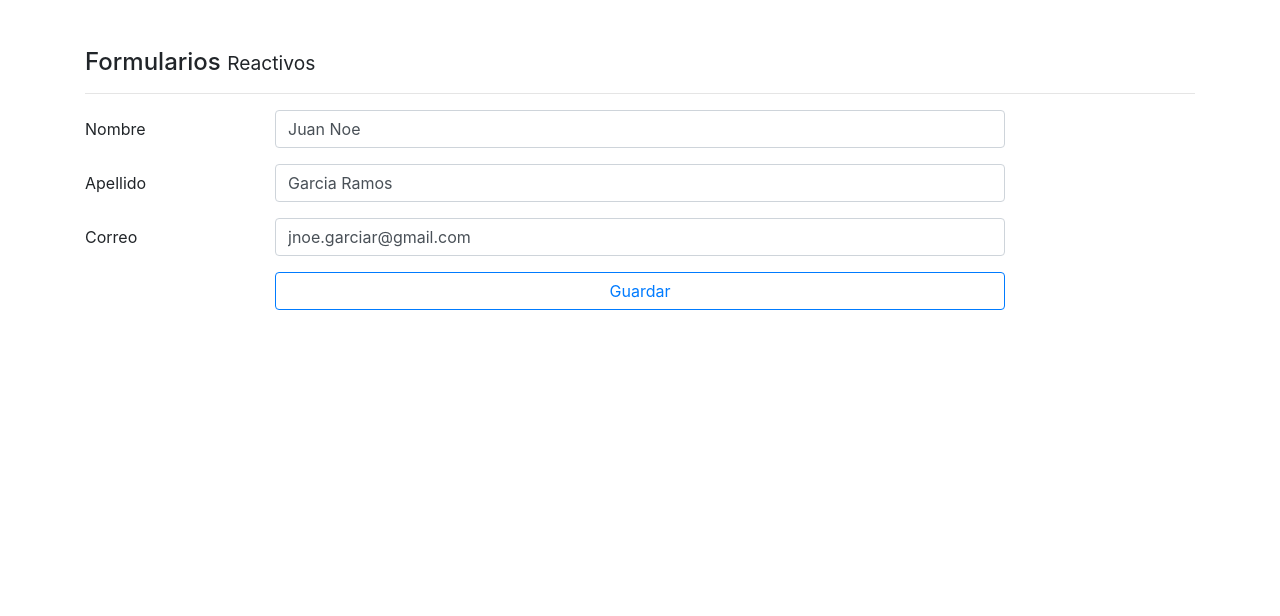
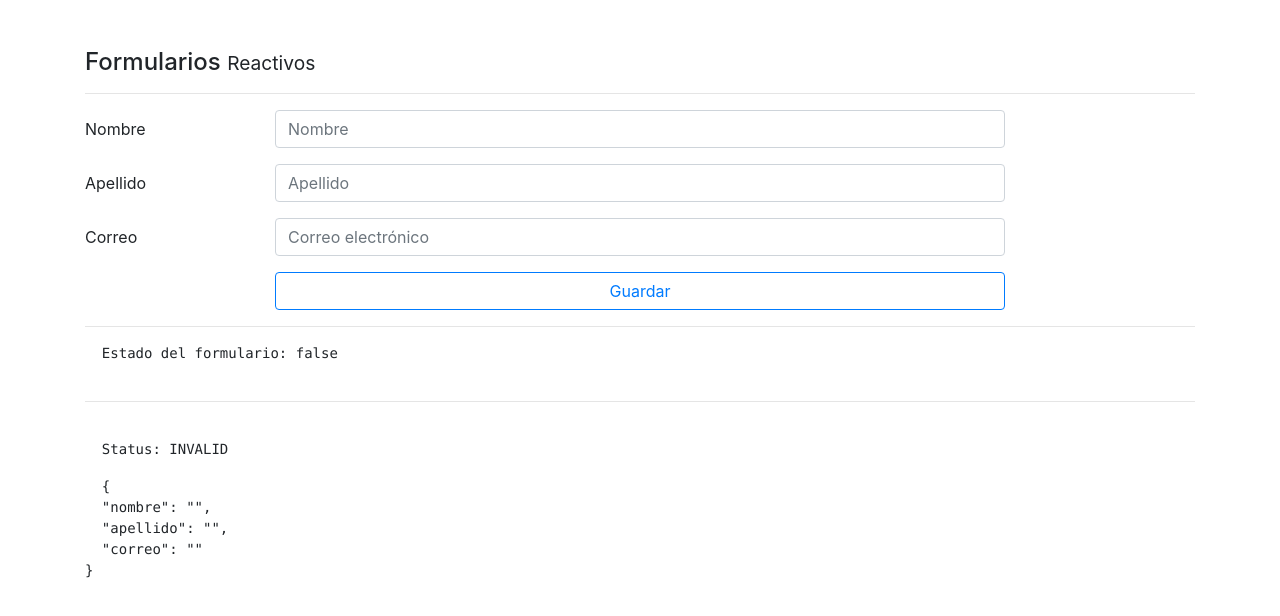
Before and after one commit to NoeGarciaR/FormulariosAngular, an Angular app: page /reactivo in a window 1280 px wide. Shown: the top 616 px of the page. Built offline with nearby package versions, Linux system fonts and the light colour scheme.

Commit message:
Validaciones sincronas

```diff
--- a/src/app/pages/reactive/reactive.component.html
+++ b/src/app/pages/reactive/reactive.component.html
@@ -54,3 +54,14 @@
   </div>
 
 </form>
+
+<hr>
+<pre>
+  Estado del formulario: {{ forma.valid }}
+  <hr>
+  Status: {{ forma.status }}
+</pre>
+
+<pre>
+  {{ forma.value | json }}
+</pre>
--- a/src/app/pages/reactive/reactive.component.ts
+++ b/src/app/pages/reactive/reactive.component.ts
@@ -1,5 +1,5 @@
 import { Component, OnInit } from '@angular/core';
-import {FormBuilder, FormGroup} from '@angular/forms';
+import {FormBuilder, FormGroup, Validators} from '@angular/forms';
 
 @Component({
   selector: 'app-reactive',
@@ -19,9 +19,9 @@ export class ReactiveComponent implements OnInit {
 
   crearFormulario(){
     this.forma = this.fb.group({
-      nombre  : ['Juan Noe'],
-      apellido: ['Garcia Ramos'],
-      correo  : ['jnoe.garciar@gmail.com'],
+      nombre  : ['', [Validators.required, Validators.minLength(5)]],
+      apellido: ['', Validators.required],
+      correo  : ['', [Validators.required, Validators.pattern('[a-z0-9._%+-]+@[a-z0-9.-]+\.[a-z]{2,3}$')]],
     });
   }
 
```
